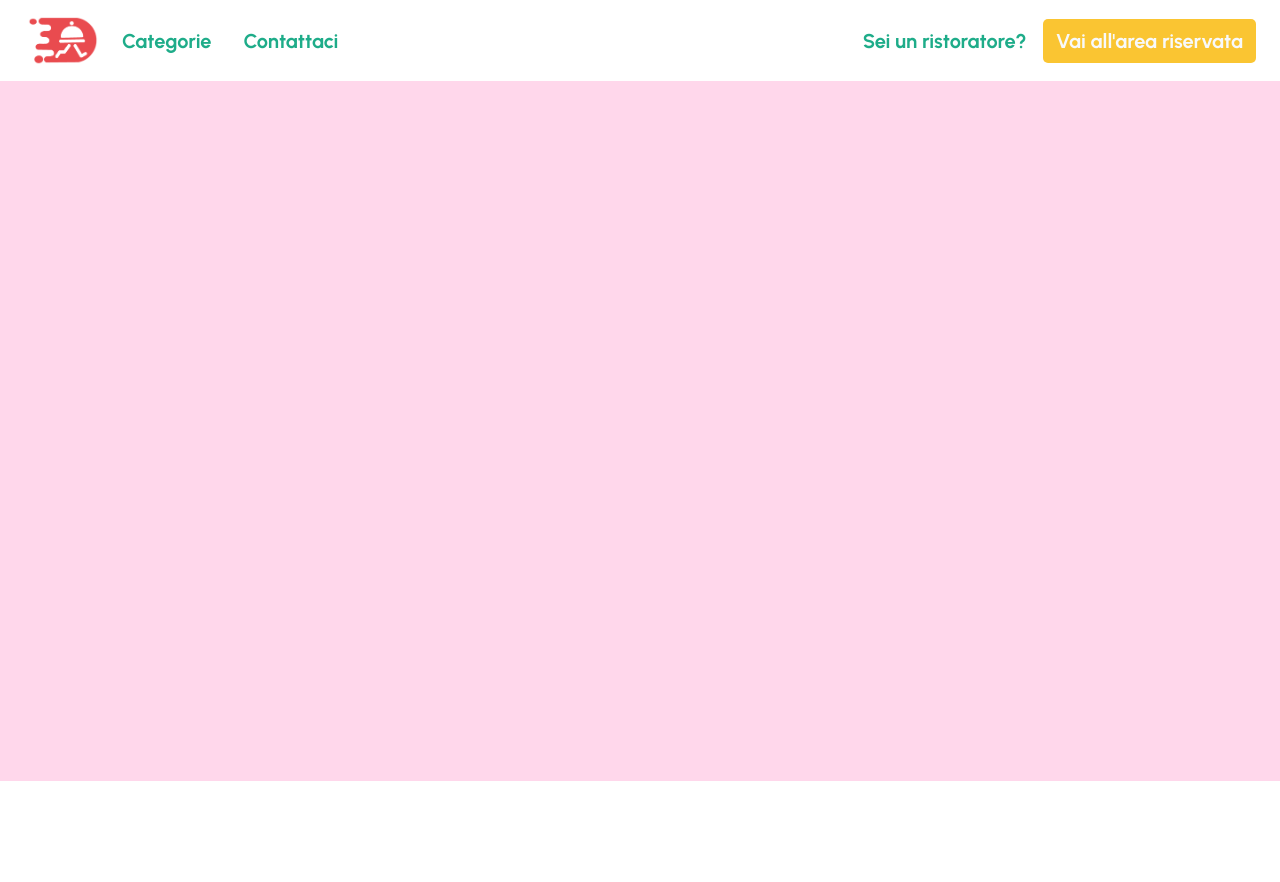
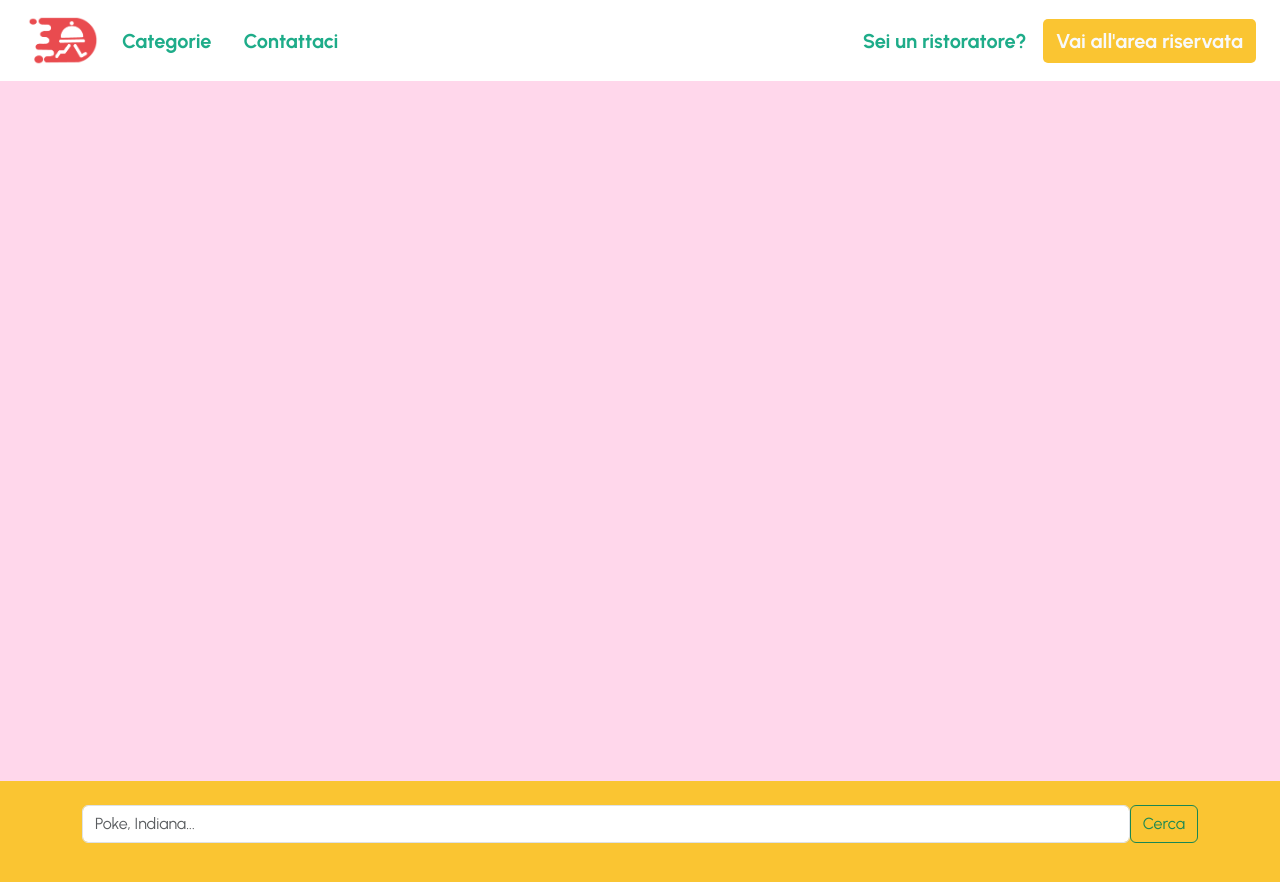
Before and after one commit to Finnedorn/vite-deliverboo, a Vue app: page / in a window 1280 px wide. Shown: the top 882 px of the page. Before the commit the page ends 800 px from the top, so only its background shows below. Built offline with nearby package versions, Linux system fonts and the light colour scheme.

Commit message:
created and added searchbar component

```diff
--- /dev/null
+++ b/src/components/SearchbarComponent.vue
@@ -0,0 +1,32 @@
+<template>
+    <!-- searchbar  -->
+    <div id="hero">
+        <div class="container">
+            <div class="m-auto d-flex pt-4">
+                <input type="text" class="form-control" placeholder="Poke, Indiana..." v-model="filterSearch">
+                <button class="btn btn-outline-success" type="button" @click="$emit('TypeSearcher', filterSearch)">Cerca</button>
+            </div>
+        </div>
+    </div>
+</template>
+
+<script>
+export default {
+    name: "SearchbarComponent",
+};
+</script>
+
+<style lang="scss" scoped>
+@use '../assets/style/partials/variables.scss' as *;
+
+#hero {
+    width: 100%;
+    height: 300px;
+    background-color: $color-primary;
+    .container {
+        position: relative;
+        height: 100%;
+    }
+}
+
+</style>
--- a/src/pages/AppHome.vue
+++ b/src/pages/AppHome.vue
@@ -1,6 +1,7 @@
 <template>
     <NavbarComponent />
     <HeroComponent />
+    <SearchbarComponent @type-searcher="getSearchedTypes" />
 </template>
 
 <script>
@@ -8,11 +9,13 @@ import axios from "axios";
 import { store } from "../data/store.js";
 import NavbarComponent from "@/components/NavbarComponent.vue";
 import HeroComponent from "@/components/HeroComponent.vue";
+import SearchbarComponent from "@/components/SearchbarComponent.vue";
 export default {
     name: 'AppHome',
     components: {
         NavbarComponent,
-        HeroComponent
+        HeroComponent,
+        SearchbarComponent
     },
     data() {
         return {
```
